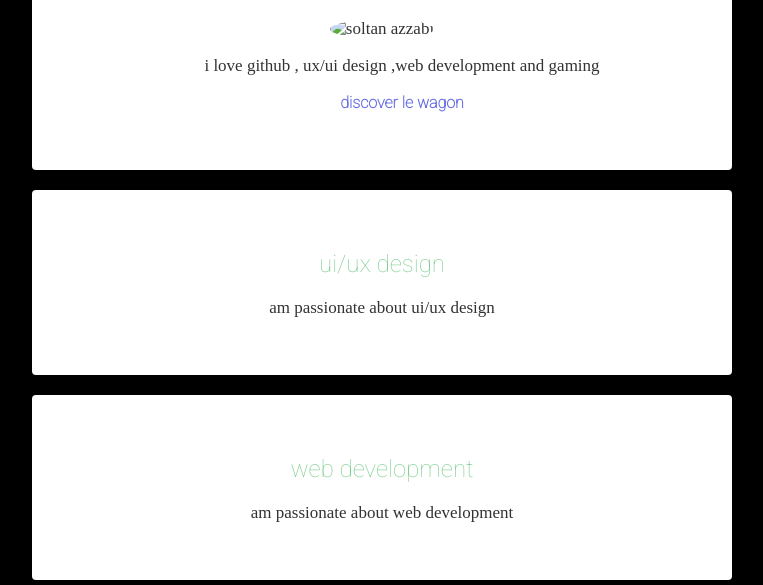
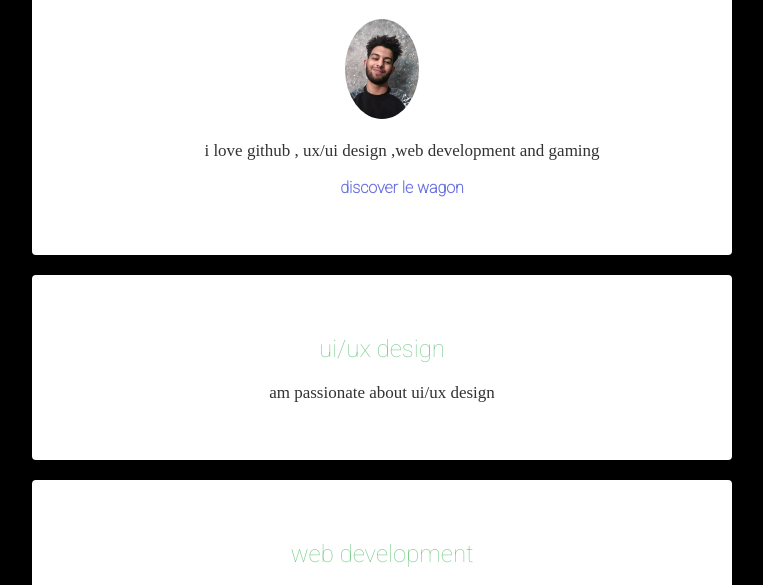
Before and after one commit to soltan01/soltann, a plain HTML site: page index.html in a window 1280 px wide. Shown: the part 142-727 px from the top of the page, without its empty margins (258-1021 px from the left). Drawn offline with Linux system fonts and the light colour scheme.

Commit message:
Update index.html

```diff
--- a/index.html
+++ b/index.html
@@ -15,7 +15,7 @@
     <div class="container">
     <div class="card-white">
 	<h1>Hello I'm Soltan</h1>
-	<img src="images/profile-picture.png"class="img-circle width="75px" Height="100" alt="soltan azzabi">
+	<img src="soltann/soltan/profile-picture.png"class="img-circle width="75px" Height="100" alt="soltan azzabi">
 	<ul>
 		i love github , ux/ui design ,web development and gaming
 	</p>
```
